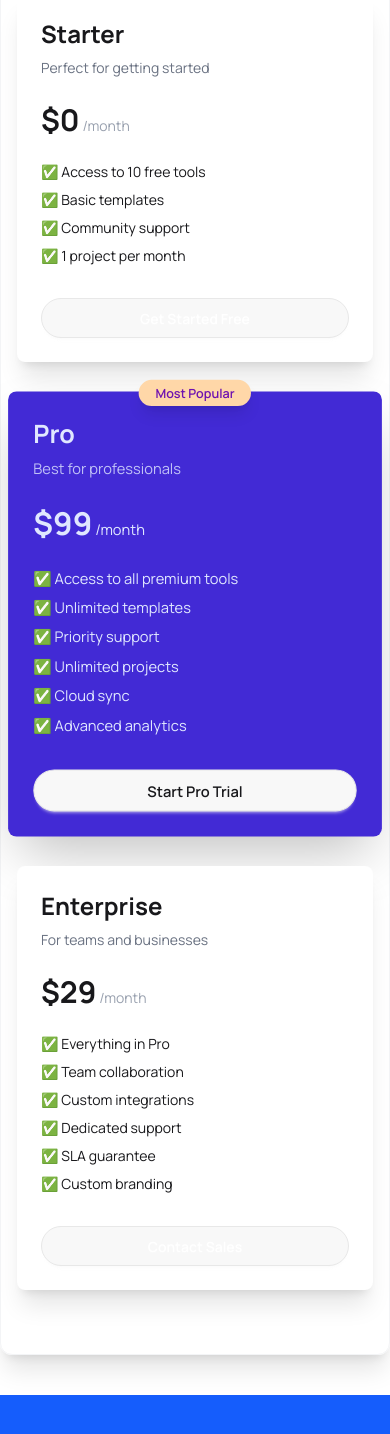
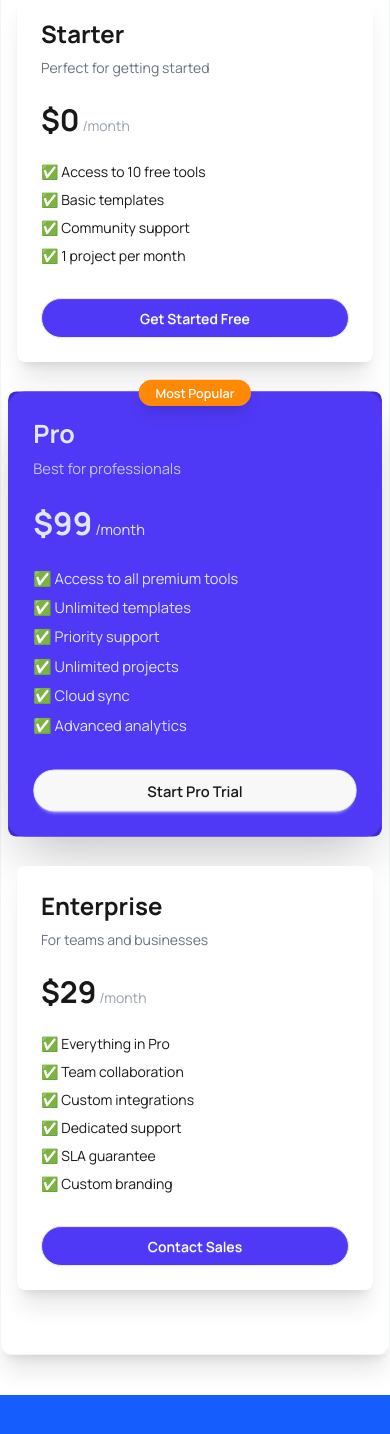
Before and after one commit to Rakibul611852/DigiToos-Platform-website, a React (Vite) app: page / in a window 390 px wide. Shown: the part 7837-9271 px from the top of the page. Built offline with nearby package versions, Linux system fonts and the light colour scheme.

Commit message:
usefull  responsive add the website

```diff
--- a/src/component/TransparentSection.jsx
+++ b/src/component/TransparentSection.jsx
@@ -33,7 +33,7 @@ const TransparentSection = () => {
             </ul>
 
             <div className="card-actions mt-6">
-              <button className="text-white btn  from-indigo-600 via-purple-600 to-pink-500 w-full rounded-full ">
+              <button className="text-white btn  bg-indigo-600  w-full rounded-full ">
                 Get Started Free
               </button>
             </div>
@@ -44,12 +44,12 @@ const TransparentSection = () => {
         <div className="card bg-primary text-primary-content shadow-2xl scale-105 relative">
 
           <div className="absolute -top-3 left-1/2 -translate-x-1/2">
-            <span className="bg-orange-200 text-purple-800  text-xs font-semibold px-4 py-1 rounded-full shadow-lg shadow-zink-300">
+            <span className="bg-orange-400 text-white  text-xs font-semibold px-4 py-1 rounded-full shadow-lg shadow-zink-300">
               Most Popular
             </span>
           </div>
 
-          <div className="card-body from-indigo-600 via-purple-600 to-pink-500 rounded-2xl">
+          <div className="card-body bg-indigo-600 rounded-2xl">
 
             <h2 className="card-title text-2xl font-bold">Pro</h2>
             <p className="text-sm opacity-80">Best for professionals</p>
@@ -100,7 +100,7 @@ const TransparentSection = () => {
             </ul>
 
             <div className="card-actions mt-6">
-              <button className="text-white btn  from-indigo-600 via-purple-600 to-pink-500 w-full rounded-full ">
+              <button className="text-white btn  bg-indigo-600 w-full rounded-full ">
                 Contact Sales
               </button>
             </div>
```
